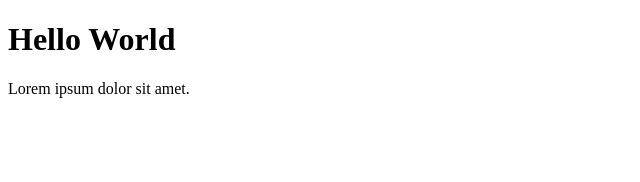
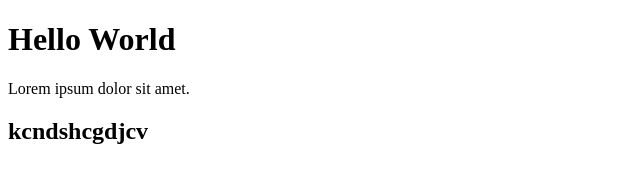
Before and after one commit to ParvozAICoder/tajriba, a plain HTML site: page index.html in a window 1280 px wide. Shown: the whole page, without its empty margins (0-640 px from the left). Drawn offline with Linux system fonts and the light colour scheme.

Commit message:
h2 ni qo'shdim

```diff
--- a/index.html
+++ b/index.html
@@ -9,5 +9,6 @@
   <body>
     <h1>Hello World</h1>
     <p>Lorem ipsum dolor sit amet.</p>
+    <h2>kcndshcgdjcv</h2>
   </body>
 </html>
```
